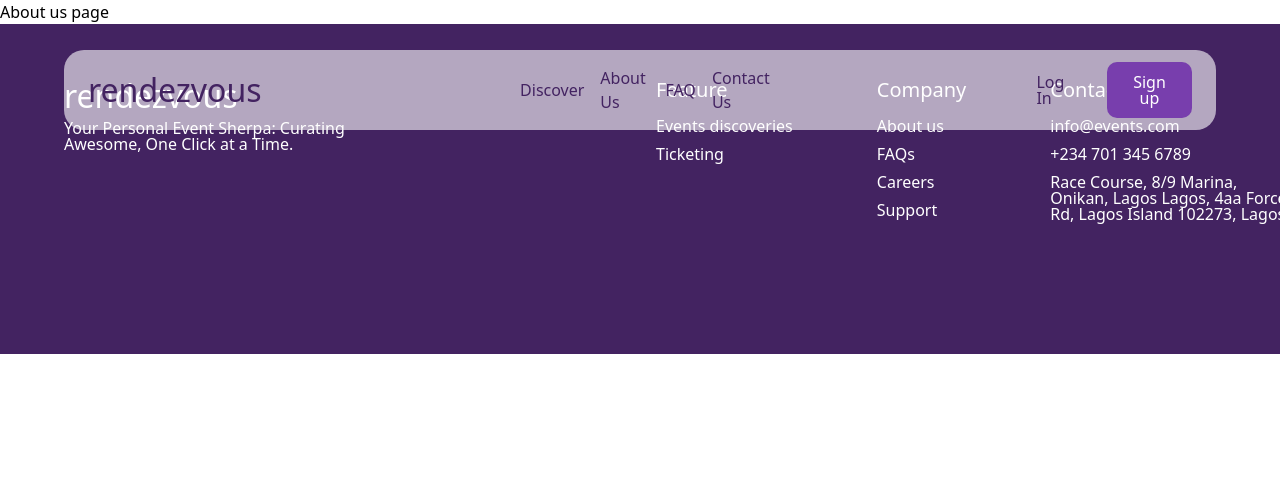
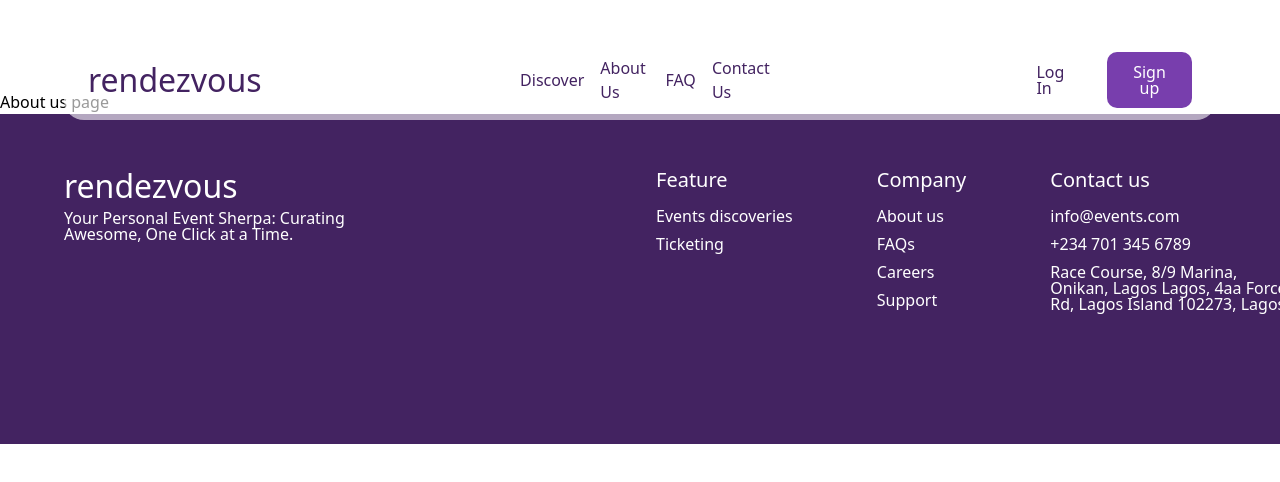
Before and after one commit to christianokuru/Christian-Rendezvous, a Nuxt app: page /about in a window 1280 px wide. Shown: the top 482 px of the page. Built offline with nearby package versions, Linux system fonts and the light colour scheme.

Commit message:
Started the dynamic page

```diff
--- a/components/custom/NavbarComponent.vue
+++ b/components/custom/NavbarComponent.vue
@@ -10,7 +10,7 @@ const navLinks = [
 
 </script>
 <template>
-    <nav class="absolute z-10 bg-[#FFFFFF99] rounded-[20px] mx-[64px] mt-[50px] py-[12px]">
+    <nav class="z-20 bg-[#ffffff99] mx-[64px] mt-[40px] py-[12px] rounded-[20px]">
       <div class=" flex items-center justify-between mx-[24px] space-x-[258.5px]">
         <div>
             <div class="font-[400] text-[32px] leading-[100%] text-[#432361]">rendezvous</div>
--- a/components/custom/TrendingEventSectionComponent.vue
+++ b/components/custom/TrendingEventSectionComponent.vue
@@ -72,11 +72,11 @@ const goToPrevPage = () => {
       />
     </div>
     <div class="flex justify-center items-center gap-4 mt-10">
-      <button @click="goToPrevPage" :disabled="currentPage === 1" class="px-4 py-2 bg-[#432361] text-white rounded disabled:opacity-40">
+      <button @click="goToPrevPage" :disabled="currentPage === 1" class="px-4 py-2 bg-[#432361] text-white rounded disabled:opacity-40 hover:opacity-90">
         Prev
       </button>
       <span class="text-[#432361] text-sm">Page {{ currentPage }} of {{ totalPages }}</span>
-      <button @click="goToNextPage" :disabled="currentPage === totalPages" class="px-4 py-2 bg-[#432361] text-white rounded disabled:opacity-40">
+      <button @click="goToNextPage" :disabled="currentPage === totalPages" class="px-4 py-2 bg-[#432361] text-white rounded disabled:opacity-40 hover:opacity-90">
         Next
       </button>
     </div>
--- a/layouts/default.vue
+++ b/layouts/default.vue
@@ -1,18 +1,27 @@
 <script setup>
-import NavbarComponent from "@/components/custom/NavbarComponent.vue";
-import FooterComponent from "@/components/custom/FooterComponent.vue";
+import { useRoute } from 'vue-router'
+import NavbarComponent from "@/components/custom/NavbarComponent.vue"
+import FooterComponent from "@/components/custom/FooterComponent.vue"
+
+const route = useRoute()
+
+const isHeroPage = computed(() => route.path === '/') // change this if your hero is on another path
 
 const { progress, isLoading, error, start, finish, clear } = useLoadingIndicator({
-    throttle: 900,
-    duration: 1000
+  throttle: 900,
+  duration: 1000
 })
 </script>
 
 <template>
   <NuxtLoadingIndicator color="orange" />
-  <div>
-    <navbar-component />
-    <nuxt-page />
+  <div class="relative">
+    <navbar-component class="absolute top-0 left-0 right-0" />
+
+    <div :class="isHeroPage ? '' : 'pt-[90px]'">
+      <nuxt-page />
+    </div>
+
     <footer-component />
   </div>
 </template>
--- /dev/null
+++ b/pages/event/[id].vue
@@ -0,0 +1,60 @@
+<script setup>
+import { useRoute } from 'vue-router'
+import { useDateFormat } from '@vueuse/core'
+import { ref, computed } from 'vue'
+
+const route = useRoute()
+const eventId = route.params.id
+
+const formatEventDate = (dateString, timeString) => {
+  const fullDate = new Date(`${dateString}T${timeString}`)
+  return useDateFormat(fullDate, 'ddd MMM, Do • hA').value.toLowerCase()
+}
+
+// Fetch single event
+const { data, pending, error } = await useFetch(
+  `https://rendezvous-events.onrender.com/events/${eventId}`,
+  {
+    server: false // Client-side only
+  }
+)
+
+const event = computed(() => data.value?.data?.event || null)
+</script>
+
+<template>
+  <div class=" mx-[39px] py-10 px-6">
+    <div v-if="pending" class="text-center text-[#432361] text-lg">
+      Loading event...
+    </div>
+    <div v-else-if="error" class="text-center text-red-500 text-lg">
+      Failed to load event 😢
+    </div>
+
+    <!-- Event Details -->
+    <div v-else-if="event" class="space-y-6">
+      <img :src="event.imageUrl" alt="Event Image" class="w-[1311px] h-auto rounded-[10px]" />
+
+      <!-- content -->
+      <div class="grid grid-cols-4 border gap-x-[37px]">
+        <div class="border border-red-500 col-span-3">
+            <h1 class="text-3xl font-bold text-[#432361]">
+        {{ event.title }}
+      </h1>
+
+      <p class="text-gray-500 text-sm">
+        {{ formatEventDate(event.date, event.time) }}
+      </p>
+
+      <p class="text-lg text-gray-800 leading-relaxed">
+        {{ event.description }}
+      </p>
+        </div>
+        <!-- maps -->
+        <div class="border border-blue-500">
+            pictures
+        </div>
+      </div>
+    </div>
+  </div>
+</template>
```
